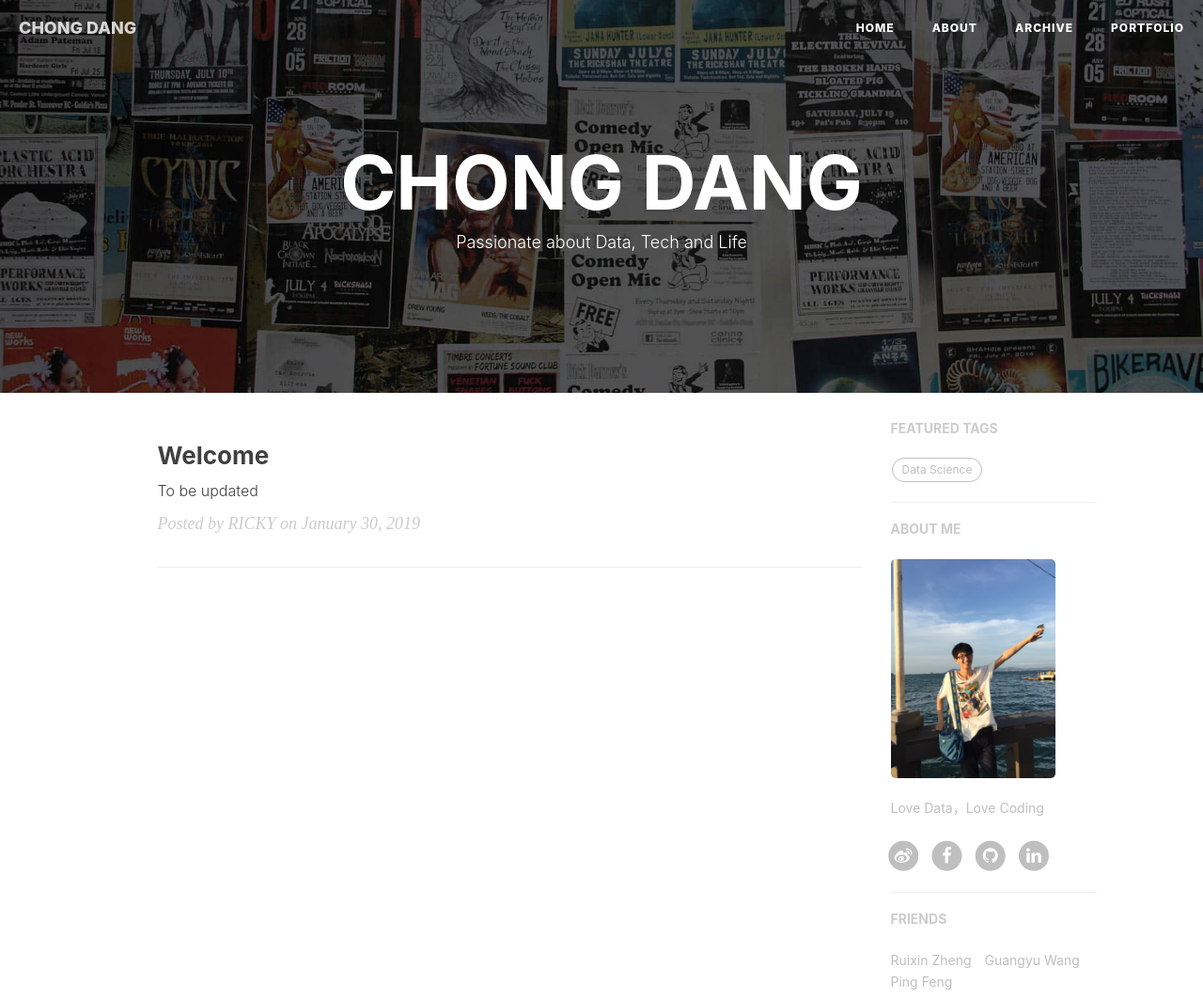
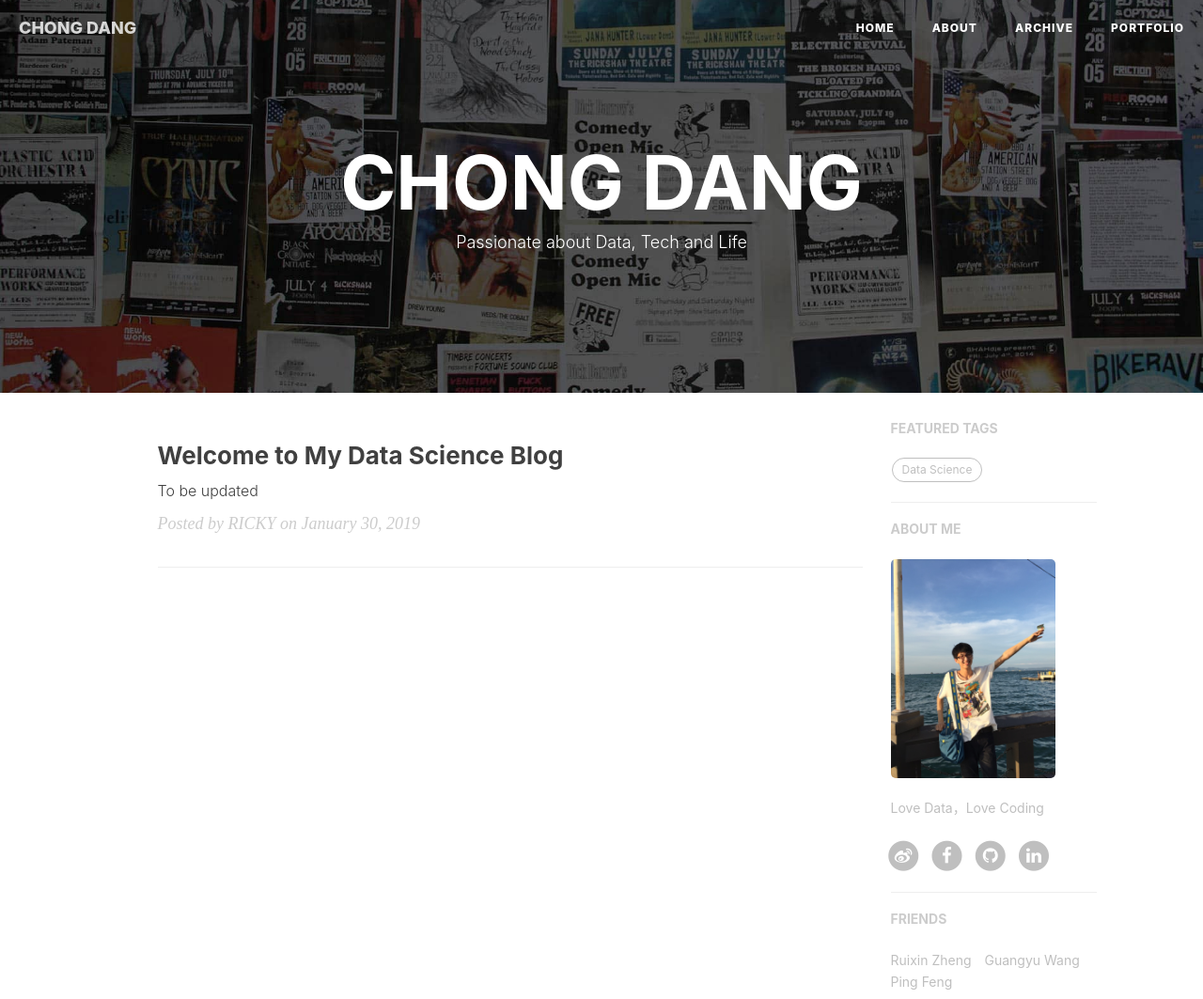
Before and after one commit to rickydangc/rickydangc.github.io, a Jekyll site: the page built from index.html, in a window 1280 px wide, cut to the strip 0-1063 px from the top of the page. Shown: the whole strip at 94% size. Built offline with Jekyll 4.4.1, drawn with Linux system fonts in a browser that asks for light colours; nearby versions of some CDN libraries; the list of posts is cut into pages by our own code.

Commit message:
add changes

```diff
--- a/_posts/2019-01-30-welcome.md
+++ b/_posts/2019-01-30-welcome.md
@@ -1,6 +1,6 @@
 ---
 layout: post
-title: "Welcome"
+title: "Welcome to My Data Science Blog"
 subtitle: 'To be updated'
 author: "RICKY"
 header-style: text
```
Also changed, not shown: _includes/about/zh.md (+2 -0 lines), img/texas-cd.jpg (added).
